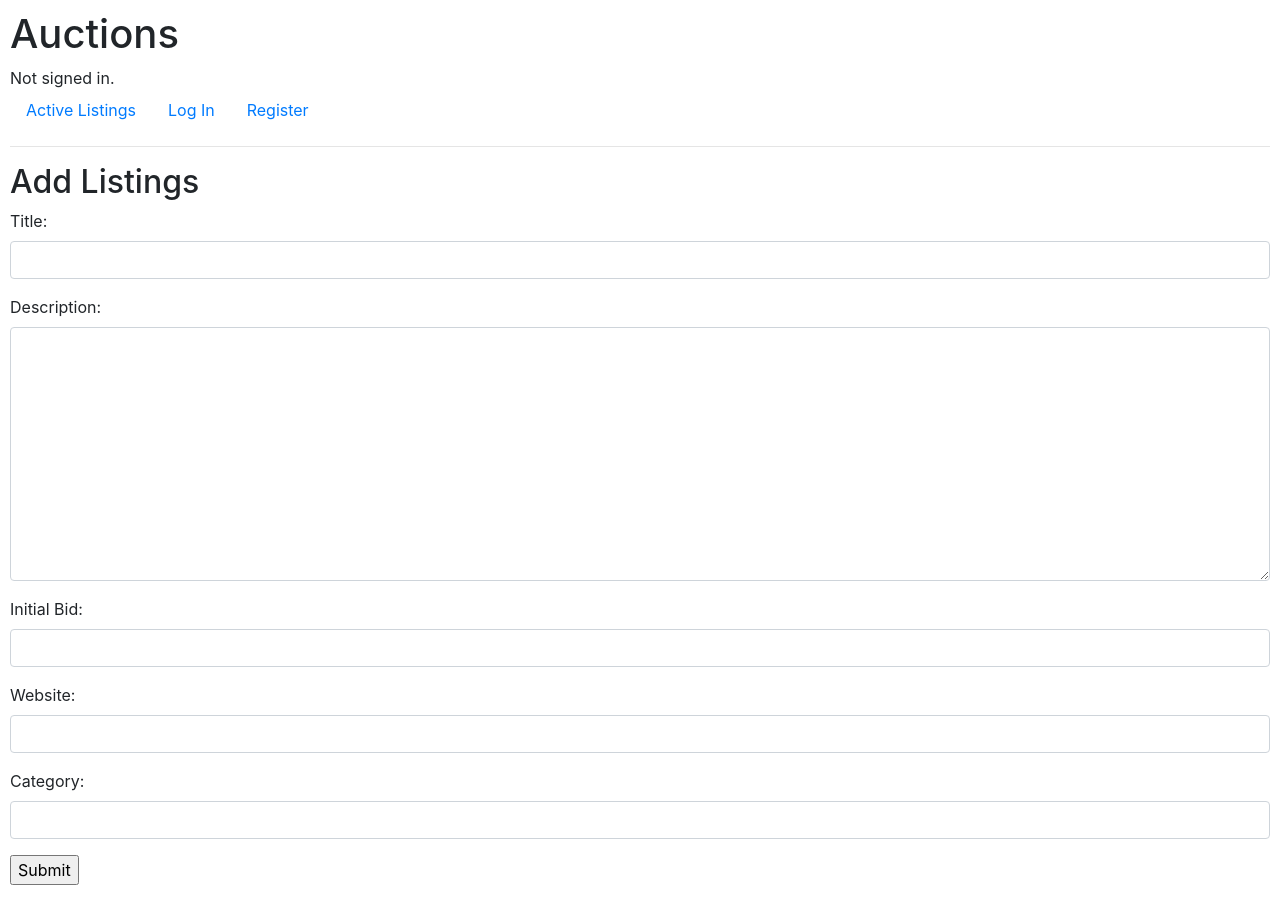
After one commit to mkumie/commerce, a Django app: page /auctions/add_listing in a window 1280 px wide. The commit adds this page. Run offline with Django 3.2, Linux system fonts and the light colour scheme; some libraries are stand-ins or nearby versions.

Commit message:
Updated models & forms

```diff
--- a/auctions/forms.py
+++ b/auctions/forms.py
@@ -1,19 +1,50 @@
+from dataclasses import fields
 from tkinter import HIDDEN
 from django import forms
 from .models import *
 
-class AddListing(forms.Form):
+class AddListing(forms.ModelForm): # (forms.Form):
 
-    title = forms.CharField(max_length=100)
-    description = forms.Textarea()
-    initial_bid = forms.FloatField()
-    url = forms.URLField(null=True)
-    category = forms.CharField(max_length=200, null=True)
+    def __init__(self, *args, **kwargs):
+
+        super(AddListing, self).__init__(*args, **kwargs)
+
+        for field in iter(self.fields):
+            self.fields[field].widget.attrs.update({
+                'class': 'form-control'
+            })
+
+    class Meta:
+        model = Listings
+        fields = '__all__' # ['title', 'description', 'initial_bid', 'url', 'category']
+        labels = {'title': 'Title', 'description': 'Description', 'initial_bid': 'Initial Bid', 'url': 'Website', 'category': 'Category'}
 
 
 
 class AddComments(forms.Form):
 
-    user = User(HIDDEN=True)
-    listing = Listings(HIDDEN=True)
+    user = User()
+    listing = Listings()
     comment = forms.Textarea()
+    # comments = forms.CharField(widget=forms.Textarea, label="", max_length=1000)
+
+
+
+class ViewListing(forms.ModelForm):
+
+    def __init__(self, *args, **kwargs):
+
+        super(ViewListing, self).__init__(*args, **kwargs)
+        for key in self.fields.keys():
+            self.fields[key].widget.attrs['readonly'] = True
+
+        for field in iter(self.fields):
+            self.fields[field].widget.attrs.update({
+                'class': 'form-control'
+            })
+
+    class Meta:
+        model = Listings
+        fields = '__all__'
+        labels = {'description': 'Description', 'initial_bid': 'Initial Bid', 'url': 'Website', 'category': 'Category'}
+        exclude = ('title',)
--- a/auctions/models.py
+++ b/auctions/models.py
@@ -1,3 +1,4 @@
+from cProfile import label
 from django.contrib.auth.models import AbstractUser
 from django.db import models
 
@@ -12,8 +13,8 @@ class Listings(models.Model):
     title = models.CharField(max_length=100)
     description = models.TextField()
     initial_bid = models.FloatField()
-    url = models.URLField(null=True)
-    category = models.CharField(max_length=200, null=True)
+    url = models.URLField(blank=True)
+    category = models.CharField(max_length=200, blank=True)
 
 
     def __str__(self):
--- /dev/null
+++ b/auctions/templates/auctions/add_listing.html
@@ -0,0 +1,14 @@
+{% extends "auctions/layout.html" %}
+
+{% block body %}
+    <h2>Add Listings</h2>
+    <div class="form-group">
+        <form action="{% url 'add_listing' %}" method="post">
+            {% csrf_token %}
+
+            {{ form.as_p }}
+
+            <input type="submit" value="Submit">
+        </form>
+    </div>
+{% endblock %}
--- a/auctions/templates/auctions/layout.html
+++ b/auctions/templates/auctions/layout.html
@@ -22,6 +22,12 @@
             </li>
             {% if user.is_authenticated %}
                 <li class="nav-item">
+                    <a class="nav-link" href="{% url 'categories' %}">Categories</a>
+                </li>
+                <li class="nav-item">
+                    <a class="nav-link" href="{% url 'add_listing' %}">Create Listing</a>
+                </li>
+                <li class="nav-item">
                     <a class="nav-link" href="{% url 'logout' %}">Log Out</a>
                 </li>
             {% else %}
--- a/auctions/urls.py
+++ b/auctions/urls.py
@@ -1,3 +1,4 @@
+from unicodedata import name
 from django.urls import path
 
 from . import views
@@ -6,5 +7,9 @@ urlpatterns = [
     path("", views.index, name="index"),
     path("login", views.login_view, name="login"),
     path("logout", views.logout_view, name="logout"),
-    path("register", views.register, name="register")
+    path("register", views.register, name="register"),
+    path("auctions/add_listing", views.add_listings, name="add_listing"),
+    path("auctions/<int:list_id>", views.display_listing, name="display_listing"),
+    path("auctions/categories", views.categories, name="categories"),
+    path("auctions/<str:category>", views.display_category, name="display_category"),
 ]
--- a/auctions/views.py
+++ b/auctions/views.py
@@ -1,3 +1,5 @@
+from typing import List
+from unicodedata import category
 from django.contrib.auth import authenticate, login, logout
 from django.db import IntegrityError
 from django.http import HttpResponse, HttpResponseRedirect
@@ -5,10 +7,16 @@ from django.shortcuts import render
 from django.urls import reverse
 
 from .models import User
+from .forms import *
 
 
 def index(request):
-    return render(request, "auctions/index.html")
+
+    listings = Listings.objects.all()
+
+    return render(request, "auctions/index.html", {
+        'listings': listings,
+    })
 
 
 def login_view(request):
@@ -61,3 +69,64 @@ def register(request):
         return HttpResponseRedirect(reverse("index"))
     else:
         return render(request, "auctions/register.html")
+
+
+def add_listings(request):
+
+    data = Listings()
+
+    if request.method == 'POST':
+
+        form = AddListing(request.POST, instance=data)
+
+        if form.is_valid:
+
+            form.save()
+
+            return HttpResponseRedirect(reverse("index"))
+
+    form = AddListing()
+
+    return render(request, "auctions/add_listing.html", {
+        'form': form,
+    })
+
+
+def display_listing(request, list_id):
+
+    if request.method == 'GET':
+
+        listing = Listings.objects.get(pk=list_id)
+
+        form = ViewListing(instance=listing)
+
+        return render(request, 'auctions/display_listing.html', {
+            'form': form,
+            'listing': listing,
+        })
+
+
+def categories(request):
+
+    categories = []
+
+    listings = Listings.objects.exclude(category__isnull=True).exclude(category="")
+
+    for listing in listings:
+        categories.append(listing.category)
+
+    categories = set(categories)
+
+    return render(request, 'auctions/categories.html', {
+        'categories': categories,
+    })
+
+
+def display_category(request, category):
+
+    listings = Listings.objects.filter(category=category)
+
+    return render(request, 'auctions/display_category.html', {
+        'listings': listings,
+        'category': category,
+    })
```
Also changed, not shown: auctions/templates/auctions/categories.html (added, +17 -0 lines), auctions/templates/auctions/display_category.html (added, +14 -0 lines), auctions/templates/auctions/display_listing.html (added, +16 -0 lines), auctions/templates/auctions/index.html (+11 -1 lines), auctions/migrations/0003_listings_comments_bids.py (added), db.sqlite3.
